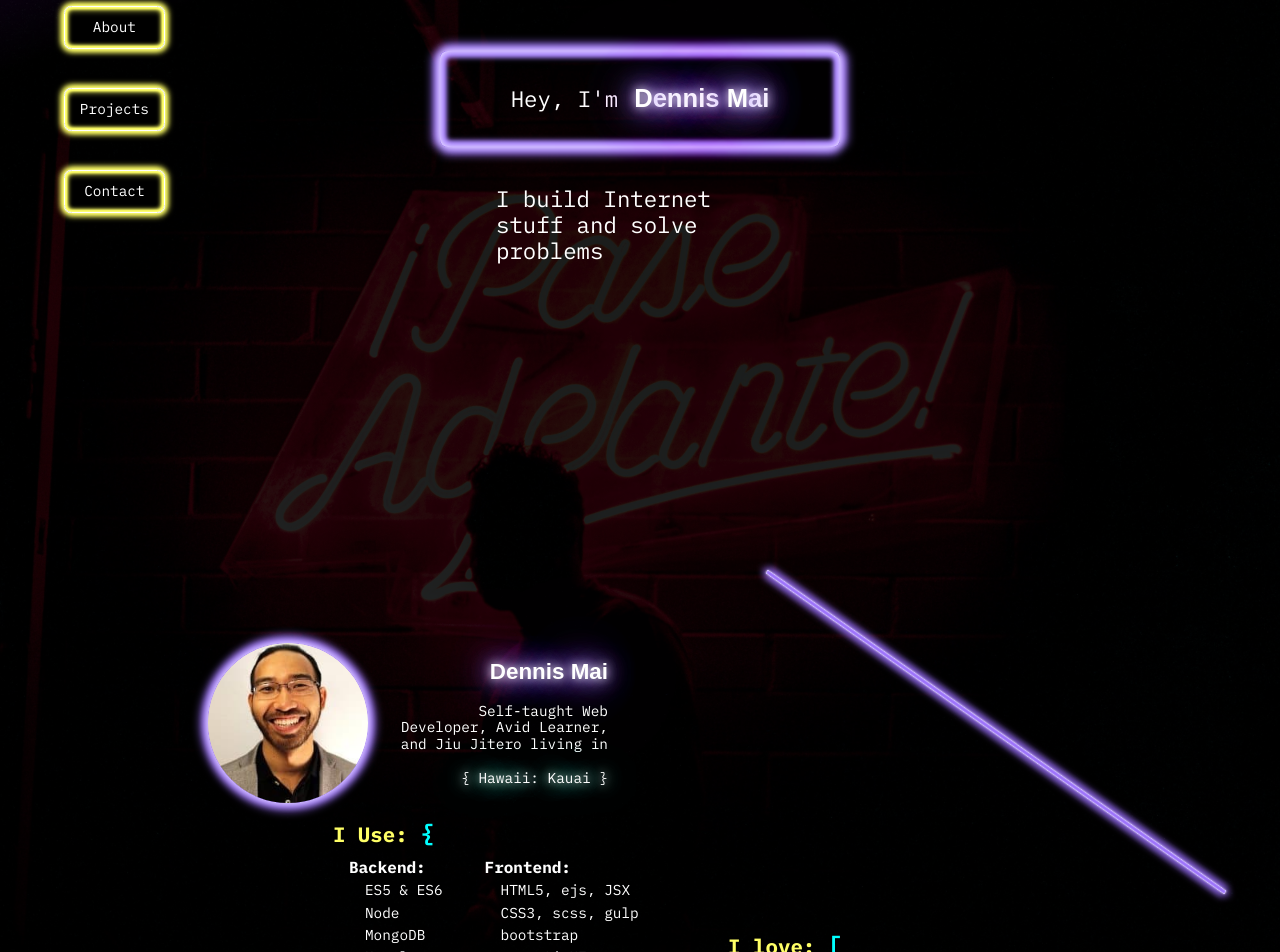
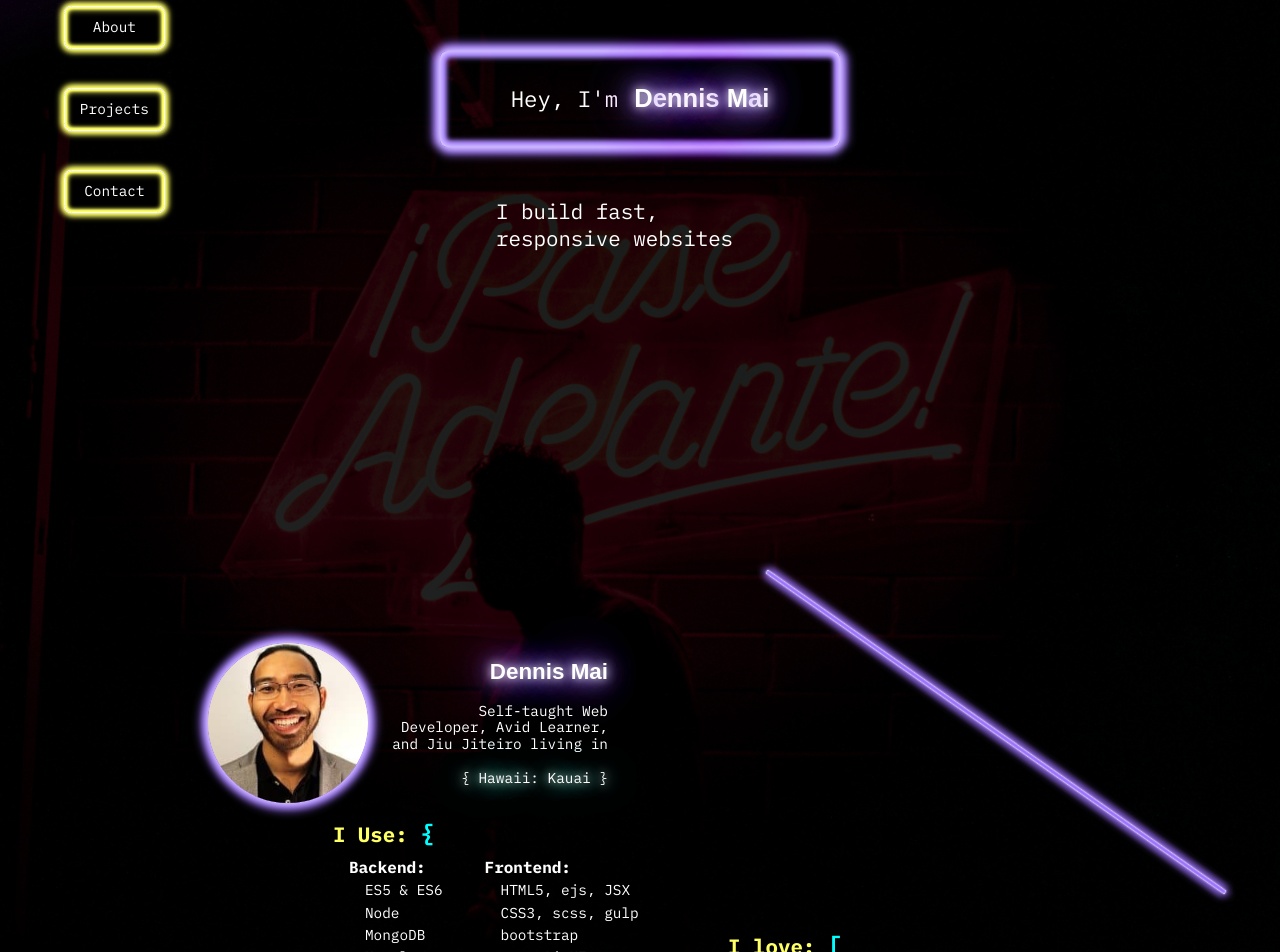
Before and after one commit to sartoriusrex/portfolio, a React (Create React App) app: page / in a window 1280 px wide. Shown: the part 253-1205 px from the top of the page. Built offline with nearby package versions, Linux system fonts and the light colour scheme; a web font is replaced by a local one.

Commit message:
modify subtitle text and format; fix typo in short bio and add learning languages to love

```diff
--- a/src/components/Love.js
+++ b/src/components/Love.js
@@ -36,7 +36,7 @@ const Love = () => (
     </BioDescriptionText>
     <List>
       <ListItem>“Building fast, responsive websites”,</ListItem>
-      <ListItem>“Learning new technologies”,</ListItem>
+      <ListItem>“Learning new technologies and languages”,</ListItem>
       <ListItem>“Making ideas come to life“,</ListItem>
       <ListItem>“Brazilian Jiu Jitsu”,</ListItem>
       <ListItem>“The 80s”</ListItem>
--- a/src/content.js
+++ b/src/content.js
@@ -9,11 +9,11 @@ import ravenGif from './images/raven.gif';
 const content = {
   landing: {
     intro: "Hey, I'm",
-    subtitle: "I build Internet stuff and solve problems"
+    subtitle: "I build fast, responsive websites"
   },
   bio: {
     title: "Dennis Mai",
-    description: "Self-taught Web Developer, Avid Learner, and Jiu Jitero living in",
+    description: "Self-taught Web Developer, Avid Learner, and Jiu Jiteiro living in",
     place: "{ Hawaii: Kauai }"
   },
   about: "Born and raised in Wichita, Kansas to immigrant, Vietnamese parents. Studied abroad in Murcia, Spain where I met my bombastic Swiss-French wife. Moved to Zurich, Switzerland, tasted the start-up life, ate lots of cheese and chocolate. Fell in love with Brazilian Jiu Jitsu. Witnessed the birth of my fiery daughter. Moved to Hawaii, where we live and play today. Life is Good.",
--- a/src/sections/Landing.js
+++ b/src/sections/Landing.js
@@ -90,7 +90,8 @@ const SubtitleContainer = styled.div`
 `
 
 const SubtitleParagraph = styled.p`
-  font-size: 1.4em;
+  font-size: 1.3em;
+  line-height: 1.3;
   text-align: left;
   color: white;
 `
```
